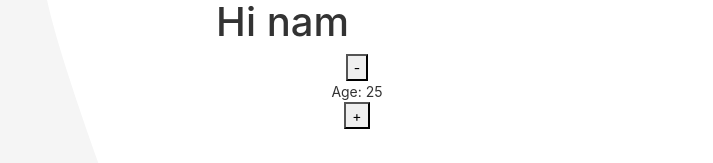
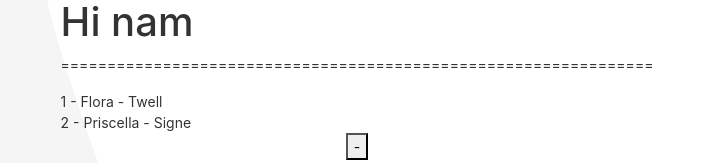
Before and after one commit to SoiBac1001/front-end-demo-web, an Angular app: page / in a window 1280 px wide. Shown: the part 524-687 px from the top of the page, without its empty margins (283-996 px from the left). Built offline with nearby package versions, Linux system fonts and the light colour scheme; no server answers.

Commit message:
dev: study angular day 5

```diff
--- a/src/app/hi/hi.component.html
+++ b/src/app/hi/hi.component.html
@@ -22,3 +22,7 @@
 <input type="text" [(ngModel)]="user.name">
 <br>
 <h1>Hi {{info}}</h1>
+<p>================================================================</p>
+<div *ngFor="let author of authors">
+  {{author.id}} - {{author.firstName}} - {{author.lastName}}
+</div>
--- a/src/app/hi/hi.component.ts
+++ b/src/app/hi/hi.component.ts
@@ -14,6 +14,25 @@
     age: 18,
   };
 
+  authors = [
+    {
+      id: 1,
+      firstName: 'Flora',
+      lastName: 'Twell',
+      email: 'ftwell0@phoca.cz',
+      gender: 'Female',
+      ipAddress: '99.180.237.33',
+    },
+    {
+      id: 2,
+      firstName: 'Priscella',
+      lastName: 'Signe',
+      email: 'psigne1@berkeley.edu',
+      gender: 'Female',
+      ipAddress: '183.243.228.65',
+    },
+  ];
+
   ngOnInit() {
     console.log('Hi init');
   }
```
